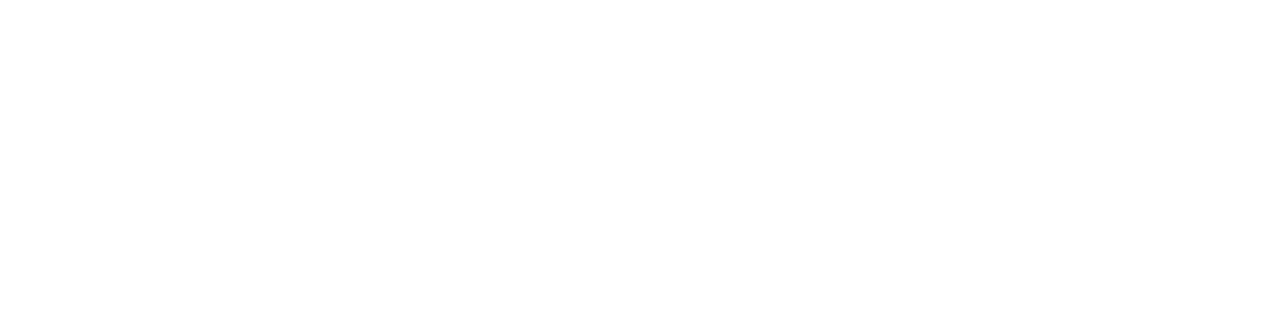
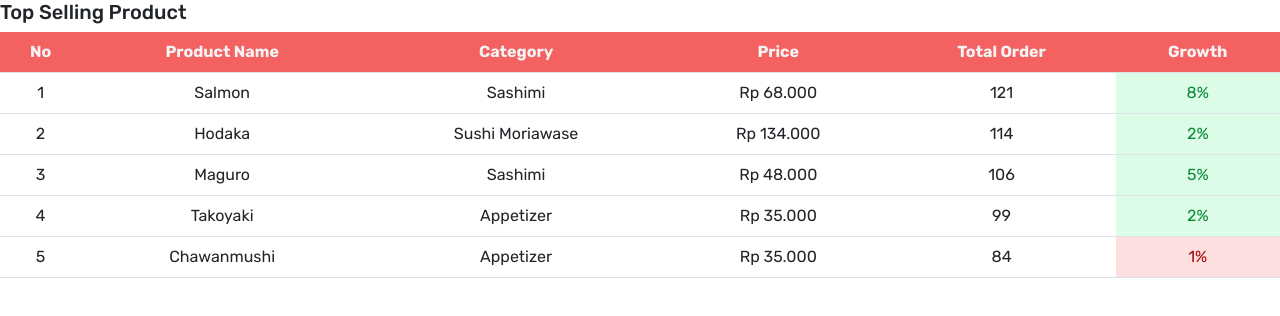
Before and after one commit to Capstone-MSIB-Altera-Batch-4/frontend_react, a React (Vite) app in the folder pos-capstone/: page /dashboard in a window 1280 px wide. Before the commit this address had no page. Shown: the top 316 px of the page. Built offline with nearby package versions, Linux system fonts and the light colour scheme; a web font is replaced by a local one.

Commit message:
add table component

```diff
--- a/pos-capstone/src/App.jsx
+++ b/pos-capstone/src/App.jsx
@@ -5,6 +5,7 @@ import 'bootstrap';
 import Login from './page/Login/Login';
 import { BrowserRouter as Router, Route,  Routes } from 'react-router-dom';
 import Landing from './page/Landing/Landing';
+import Dashboard from './page/Dashboard/Dashboard';
 
 
 function App() {
@@ -17,7 +18,7 @@ function App() {
         <Routes>
           <Route path="/login" element={<Login />} />
           <Route path="/" element={<Landing />} />
-
+          <Route path="/dashboard" element={<Dashboard />} />
         </Routes>
       </Router>
 
--- /dev/null
+++ b/pos-capstone/src/component/Table/Table.css
@@ -0,0 +1,7 @@
+td {
+    font-family: Rubik;
+}
+
+th {
+    font-family: Rubik;
+}
--- /dev/null
+++ b/pos-capstone/src/component/Table/Table.jsx
@@ -0,0 +1,40 @@
+import React from 'react';
+import './Table.css'
+
+const Table = ({ data, headerColor, headerFontColor }) => {
+  const columns = Object.keys(data[0]);
+
+  const theadStyle = {
+    backgroundColor: headerColor,
+    color: headerFontColor,
+  };
+
+  return (
+    <table className="table text-center">
+      <thead style={theadStyle}>
+        <tr>
+          {columns.map((column, index) => (
+            <th key={index}>{column}</th>
+          ))}
+        </tr>
+      </thead>
+      <tbody>
+        {data.map((row, index) => (
+          <tr key={index}>
+            {columns.map((column, columnIndex) => (
+              <td
+                key={columnIndex}
+                style={columnIndex === 5 && index < 4 ? { backgroundColor: '#DCFCE7', color:"#0D8B38" } : (columnIndex === 5 && index === 4) ? { backgroundColor: '#FDDFDF', color:"#A70C0C" } :null
+              }
+              >
+                {row[column]}
+              </td>
+            ))}
+          </tr>
+        ))}
+      </tbody>
+    </table>
+  );
+};
+
+export default Table;
--- /dev/null
+++ b/pos-capstone/src/data/DummyData.js
@@ -0,0 +1,7 @@
+export const DummyData = [
+  { "No": 1, "Product Name": 'Salmon', "Category": "Sashimi", "Price": "Rp 68.000", "Total Order": 121, "Growth": "8%" },
+  { "No": 2, "Product Name": 'Hodaka', "Category": "Sushi Moriawase", "Price": "Rp 134.000", "Total Order": 114, "Growth": "2%" },
+  { "No": 3, "Product Name": 'Maguro', "Category": "Sashimi", "Price": "Rp 48.000", "Total Order": 106, "Growth": "5%" },
+  { "No": 4, "Product Name": 'Takoyaki', "Category": "Appetizer", "Price": "Rp 35.000", "Total Order": 99, "Growth": "2%" },
+  { "No": 5, "Product Name": 'Chawanmushi', "Category": "Appetizer", "Price": "Rp 35.000", "Total Order": 84, "Growth": "1%" }
+];
--- /dev/null
+++ b/pos-capstone/src/page/Dashboard/Dashboard.jsx
@@ -0,0 +1,13 @@
+import Table from "../../component/Table/Table";
+import {DummyData} from "../../data/DummyData"
+
+const Dashboard = () => {
+    return (
+      <div>
+        <h5 style={{fontFamily:"rubik"}}>Top Selling Product</h5>
+        <Table data={DummyData} headerColor="#F46161" headerFontColor="#F3F3F3"/>
+      </div>
+    );
+  };
+
+  export default Dashboard;
```
